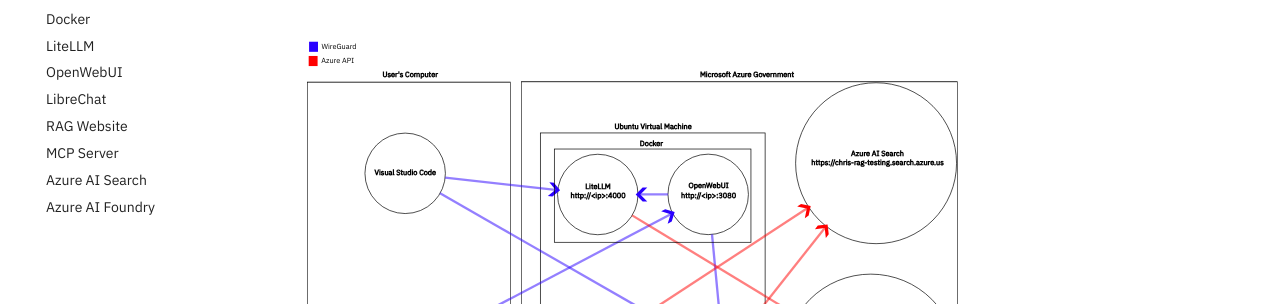
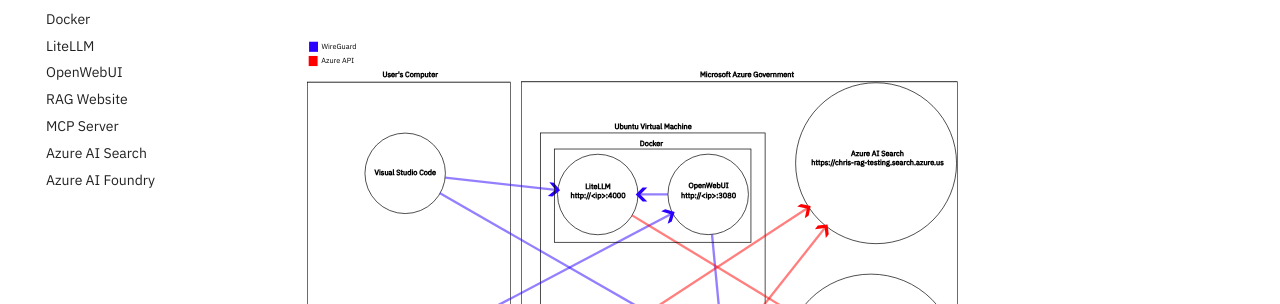
Before and after one commit to Zabuddia/capstone-documentation, an MkDocs documentation site: the page built from docs/index.md, in a window 1280 px wide. Shown: the part 281-585 px from the top of the page. Built offline with MkDocs 1.6.1 and Material for MkDocs 9.7.7, drawn with Linux system fonts in a browser that asks for light colours.

Commit message:
got rid of librechat

```diff
--- a/mkdocs.yml
+++ b/mkdocs.yml
@@ -50,7 +50,6 @@
   - Docker: docker.md
   - LiteLLM: litellm.md
   - OpenWebUI: openwebui.md
-  - LibreChat: librechat.md
   - RAG Website: rag-website.md
   - MCP Server: mcp-server.md
   - Azure AI Search: azure-ai-search.md
```
